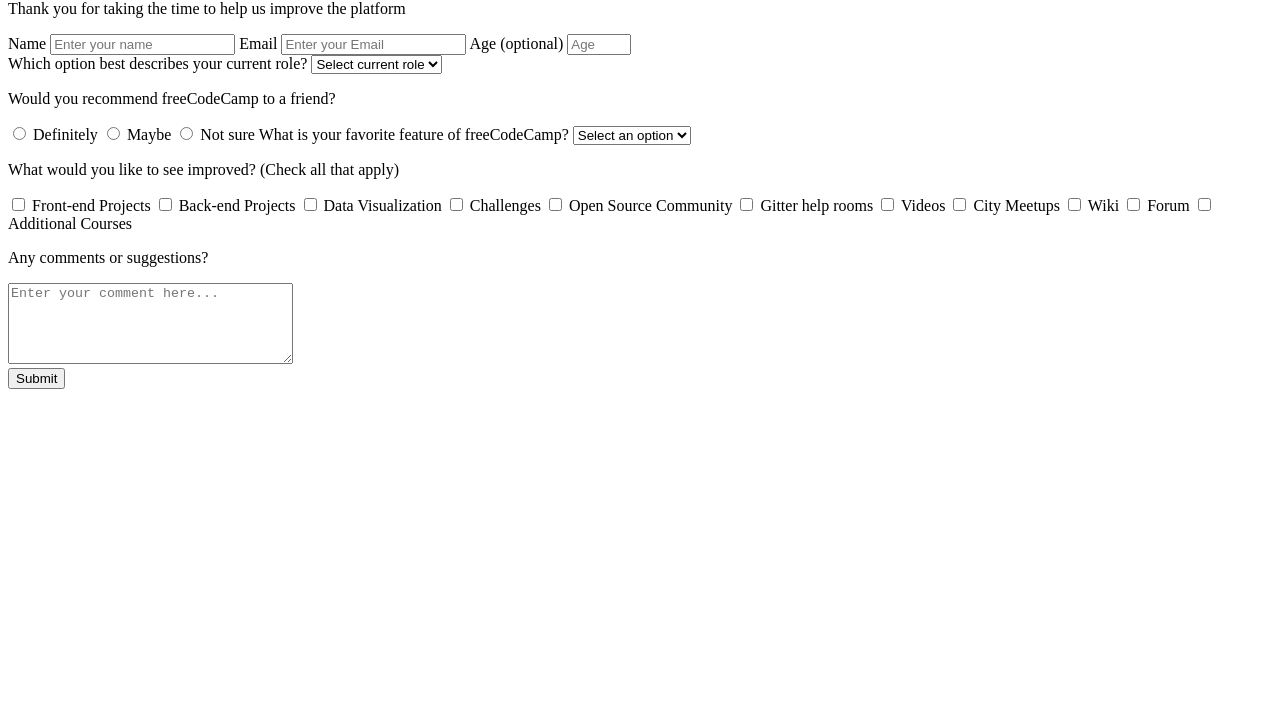
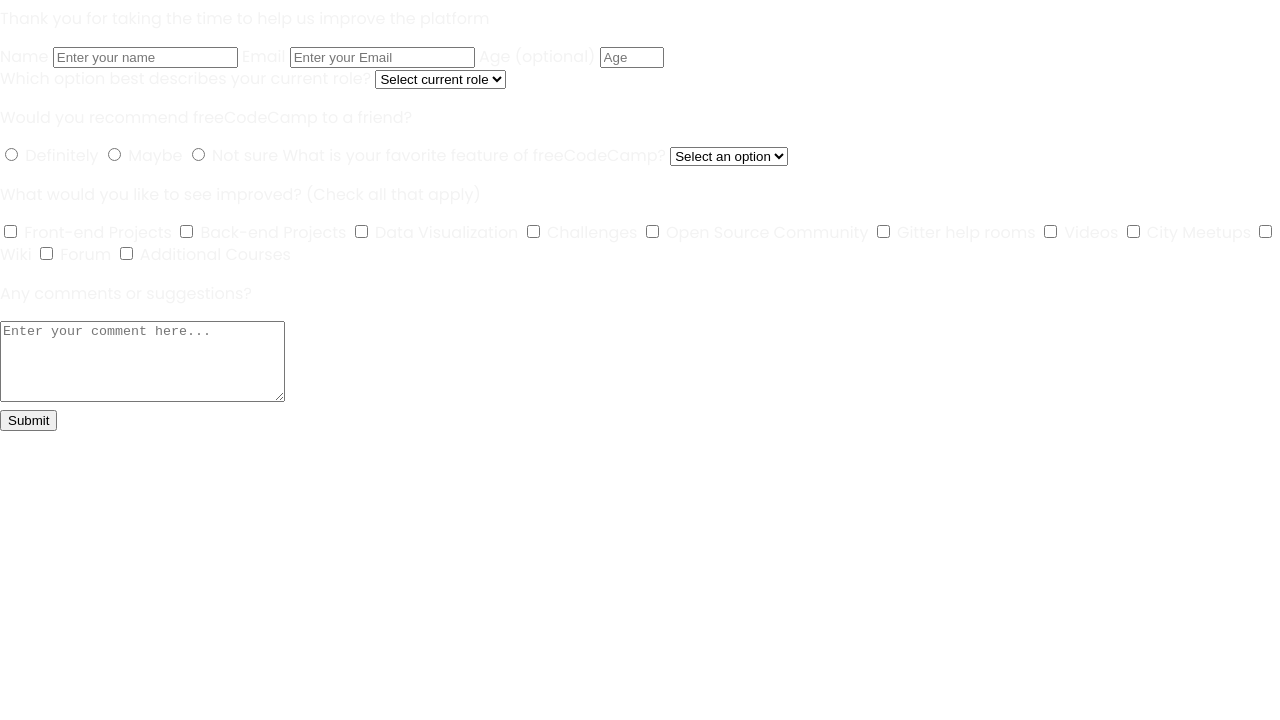
Before and after one commit to SerhiyPetelin/forms-practice, a plain HTML site: page index.html in a window 1280 px wide. Shown: the part 80-800 px from the top of the page. Drawn offline with Linux system fonts and the light colour scheme.

Commit message:
Add basic font stylesfor body.

```diff
--- a/style.css
+++ b/style.css
@@ -6,3 +6,18 @@
     --color-darkblue-alpha: rgba(27, 27, 50, 0.8);
     --color-green: #37af65;
 }
+
+*,
+*::before,
+*::after {
+    box-sizing: border-box;
+}
+
+body {
+    font-family: 'Poppins', sans-serif;
+    font-size: 1rem;
+    font-weight: 400;
+    line-height: 1.4;
+    color: var(--color-white);
+    margin: 0;
+}
```
